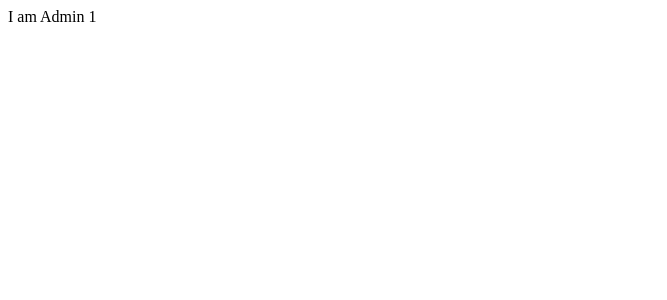
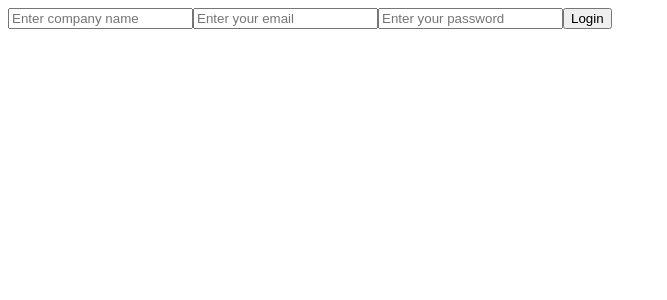
Before and after one commit to sonakshmi277/HireTrack-v2, a React (Create React App) app in the folder frontend/: page /admin in a window 1280 px wide. Shown: the top 300 px of the page, without its empty margins (0-667 px from the left). Built offline with nearby package versions, Linux system fonts and the light colour scheme.

Commit message:
frontend basic functionalities

```diff
--- a/frontend/src/admin.jsx
+++ b/frontend/src/admin.jsx
@@ -1,9 +1,34 @@
-import React from 'react'
+import React, { useState } from 'react'
 
 function Admin() {
-  return (
-    <div>I am Admin 1</div>
-  )
+    const [formData, setFormData] = useState({ company: "", email: "", password: "" });
+    const handleSubmit = (e) => {
+        e.preventDefault();
+        if (formData.company !== "" && formData.email !== "" && formData.password !== "") {
+            console.log("Form submitted");
+        }
+        else {
+            alert("Please fill all details")
+        }
+
+    };
+    const handleChange = (e) => {
+        const { name, value } = e.target;
+        setFormData((prev) => ({
+            ...prev,
+            [name]: value
+        }));
+    };
+    return (
+        <div>
+            <form onSubmit={handleSubmit}>
+                <input type="text" name="company" placeholder="Enter company name" value={formData.company} onChange={handleChange} />
+                <input type="text" name="email" placeholder="Enter your email" value={formData.email} onChange={handleChange} />
+                <input type="text" name="password" placeholder="Enter your password" value={formData.password} onChange={handleChange} />
+                <button type="submit">Login</button>
+            </form>
+        </div>
+    )
 }
 
-export default Admin
+export default Admin;
--- a/frontend/src/home.jsx
+++ b/frontend/src/home.jsx
@@ -2,18 +2,18 @@ import React from 'react'
 import { useNavigate } from 'react-router-dom';
 function Home() {
     const navigate=useNavigate();
-    function handleClick(){
+    function handleAdminClick(){
         navigate("/admin")
     }
-    function handleuserClick(){
+    function handleUserClick(){
         navigate("/user")
     }
   return (
     <div>
         <h1>Welcome to HireTrack</h1>
         <h2>Who are you?</h2>
-        <button onClick={handleClick}>Admin</button>
-        <button onClick={handleuserClick}>User</button>
+        <button onClick={handleAdminClick}>Admin</button>
+        <button onClick={handleUserClick}>User</button>
     </div>
   )
 }
```
Also changed, not shown: frontend/src/user.jsx (line endings or trailing spaces).
